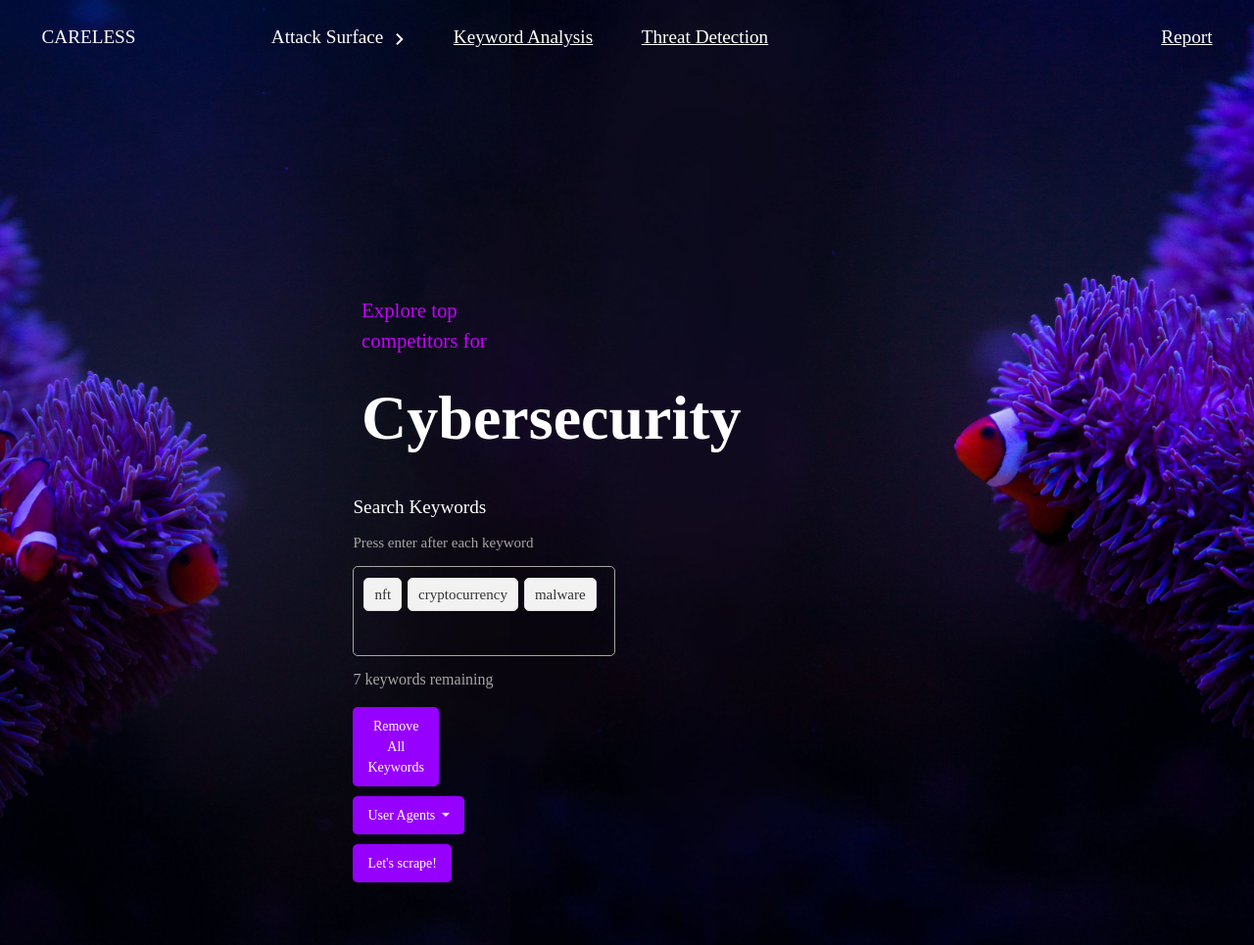
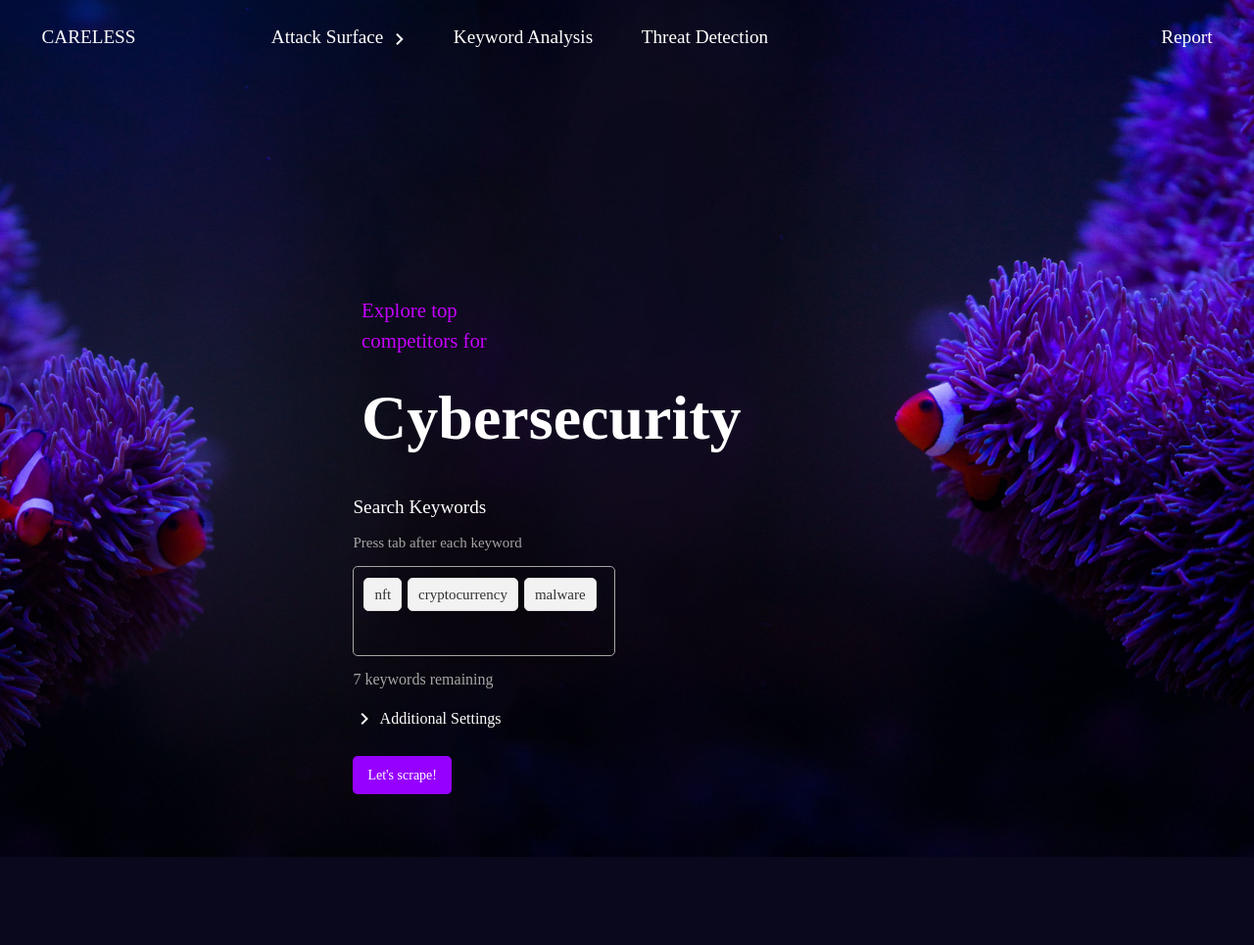
Before and after one commit to alpacaJin/data-science-analysis-of-malicious-ads-and-threat-detection-automation-for-cybersecurity-progress, a Flask app: page / in a window 1280 px wide. Shown: the whole page at 98% size. After the commit the page ends 875 px from the top, so only its background shows below. Run offline with Flask 3, Linux system fonts and the light colour scheme; some libraries are stand-ins or nearby versions; some web fonts are replaced.

Commit message:
Added collapse, range, popover, fixed columns

```diff
--- a/templates/index.html
+++ b/templates/index.html
@@ -18,7 +18,6 @@
 
     <script src="https://code.jquery.com/jquery-3.5.1.slim.min.js"></script>
     <script src="https://cdn.jsdelivr.net/npm/@popperjs/core@2.10.2/dist/umd/popper.min.js"></script>
-    <script src="https://stackpath.bootstrapcdn.com/bootstrap/4.5.0/js/bootstrap.min.js"></script>
 
     <!-- Google Fonts -->
     <link rel="preconnect" href="https://fonts.googleapis.com">
@@ -48,6 +47,12 @@
             background-image: url("{{ url_for('static', filename='clownfish3.jpg') }}");
             background-size: cover;
             background-repeat: no-repeat;
+        }
+
+        a {
+            text-decoration: none;
+            scroll-behavior: smooth;
+            cursor: pointer;
         }
     </style>
 
@@ -267,7 +272,28 @@
 
     <!-- Settings -->
     <style>
+        .form-range::-webkit-slider-thumb {
+            background: #9600ff;
+        }
 
+        .form-range::-moz-range-thumb {
+            background: #9600ff;
+        }
+
+        .form-range::-ms-thumb {
+            background: #9600ff;
+        }
+
+        .range-labels div {
+            text-align: center;
+            /* Adjust the values as necessary to better align with the ticks */
+        }
+
+        .range-labels {
+            display: flex;
+            justify-content: space-between;
+            padding: 0 10px; /* Adjust based on slider thumb size to align labels */
+        }
     </style>
 </head>
 
@@ -323,31 +349,72 @@
                     <div style="color: #a6a6a6;">
                         <form action="{{url_for('scrape_data.webscrape')}}" method="post">
                             <div class="form-group content">
-                                Press enter after each keyword
+                                Press tab after each keyword
                                 <ul><input type="text" spellcheck="false"></ul>
                             </div>
 
                             <div class="details">
                                 <p><span>10</span> keywords remaining</p>
 
-                                <!-- Settings -->
-                                <div row>
-                                    <div class="col-3">
+                                <!-- Collapse Settings -->
+                                <p class="d-inline-flex gap-1">
+                                    <a data-bs-toggle="collapse" data-bs-target="#settings-collapse" aria-expanded="false" aria-controls="collapseExample" style="color: white">
+                                        <span class="material-symbols-outlined d-inline-block align-top" style="font-size: 1.5rem;">
+                                            chevron_right
+                                        </span>
+                                        Additional Settings
+                                    </a>
+                                </p>
+
+                                <div class="collapse" id="settings-collapse">
+                                    <div class="row">
+                                        <!-- Remove All -->
+                                        <div class="col-sm-12 col-md-12 col-lg-4" style="padding-top: 3%;">
                                             <button type="button">Remove All Keywords</button>
                                         </div>
 
-                                    <div class="col-3">
-                                        <div class="dropdown" style="padding-top: 10px;">
-                                            <button class="btn btn-secondary dropdown-toggle" type="button" data-bs-toggle="dropdown" data-bs-auto-close="true" aria-expanded="false">
+                                        <!-- User Agents -->
+                                        <div class="col-sm-12 col-md-12 col-lg-4" style="padding-top: 3%;">
+                                            <div class="dropdown-center dropend">
+                                                <button class="dropdown-toggle" type="button" data-bs-toggle="dropdown" data-bs-auto-close="true" aria-expanded="false">
                                                   User Agents
                                                 </button>
-                                            <ul class="dropdown-menu dropdown-menu-dark">
+                                                <ul class="dropdown-menu">
                                                   <li><a class="dropdown-item" href="#">Chrome Windows</a></li>
                                                   <li><a class="dropdown-item" href="#">Chrome macOS</a></li>
                                                   <li><a class="dropdown-item" href="#">Chrome Linux</a></li>
                                                   <li><a class="dropdown-item" href="#">Chrome Android</a></li>
                                                   <li><a class="dropdown-item" href="#">Chrome iOS</a></li>
                                                 </ul>
+                                            </div>
+                                        </div>
+
+                                        <!-- Iterations -->
+                                        <div class="col-sm-12 col-md-12 col-lg-6" style="padding-top: 3%;">
+                                            <label for="customRange3" class="form-label">Scrape Iterations
+                                                <a class="btn" data-bs-toggle="popover" data-bs-content="Control how many times the scraper will revisit the search engine. Find a balance between thorough seawrch results and increased runtime." data-bs-placement="right" tabindex="0" data-bs-trigger="hover">
+                                                    <span class="material-symbols-outlined d-inline-block align-top" style="font-size: 1.2rem; color: #808080;">
+                                                        help
+                                                    </span>
+                                                </a>
+                                            </label>
+                                            <input type="range" class="form-range" min="0" max="9" step="1" id="customRange3">
+                                            <!-- <div class="range-labels">
+                                                <div class="range-labels">
+                                                    <div class="d-flex justify-content-between">
+                                                        <div>1</div>
+                                                        <div>2</div>
+                                                        <div>3</div>
+                                                        <div>4</div>
+                                                        <div>5</div>
+                                                        <div>6</div>
+                                                        <div>7</div>
+                                                        <div>8</div>
+                                                        <div>9</div>
+                                                        <div>10</div>
+                                                    </div>
+                                                </div>
+                                            </div> -->
                                         </div>
                                     </div>
                                 </div>
@@ -441,6 +508,12 @@
             countTags();
         });
     </script>
+
+    <!-- Popover -->
+    <script>
+        const popoverTriggerList = document.querySelectorAll('[data-bs-toggle="popover"]')
+        const popoverList = [...popoverTriggerList].map(popoverTriggerEl => new bootstrap.Popover(popoverTriggerEl))
+    </script>
 </body>
 
 </html>
```
Also changed, not shown: scrape-file/google_urls.html (+11 -11 lines), scrape-file/scraped_google_urls.csv (+11 -6 lines). Lines whose indentation alone changed are shown as unchanged.
